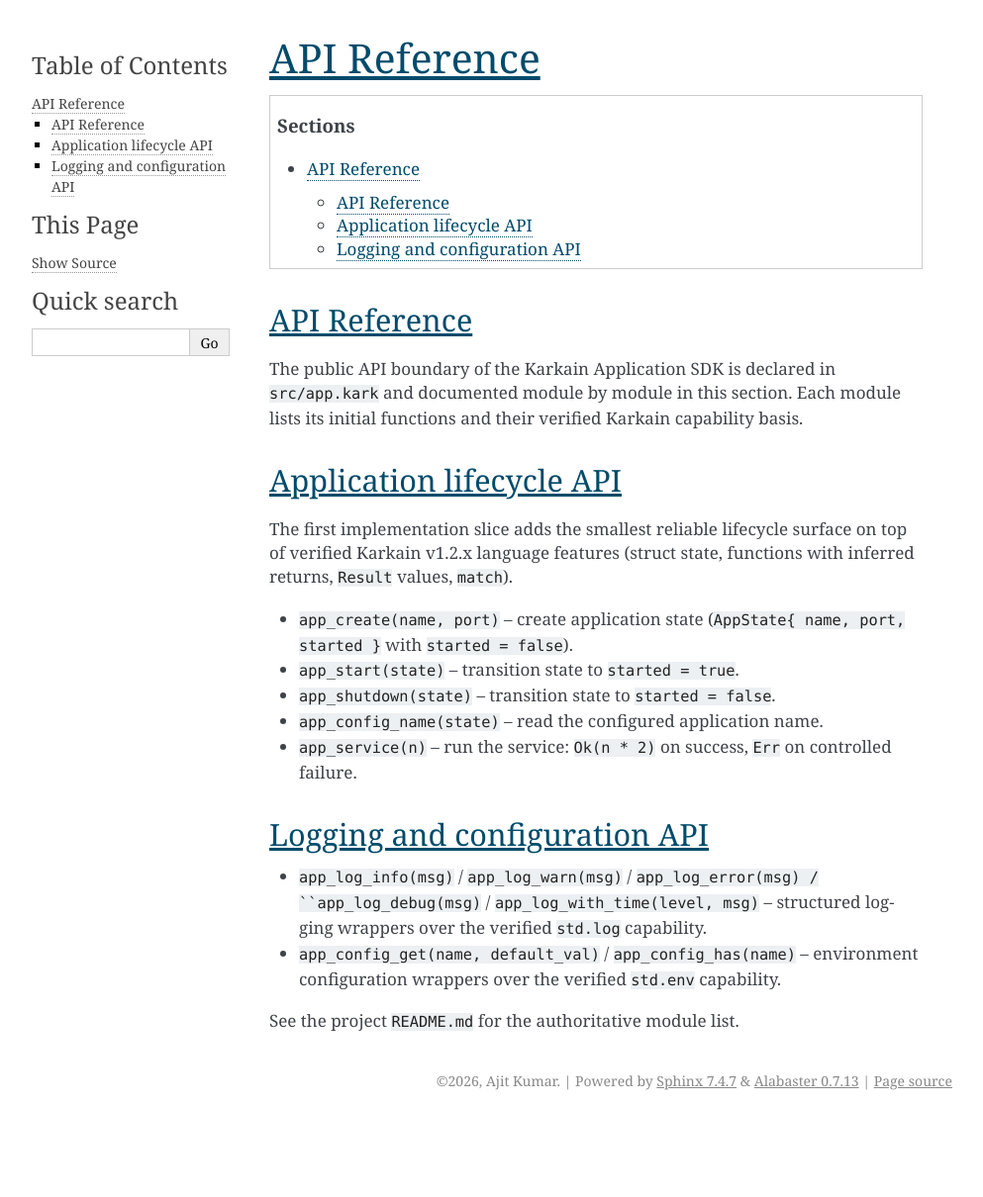
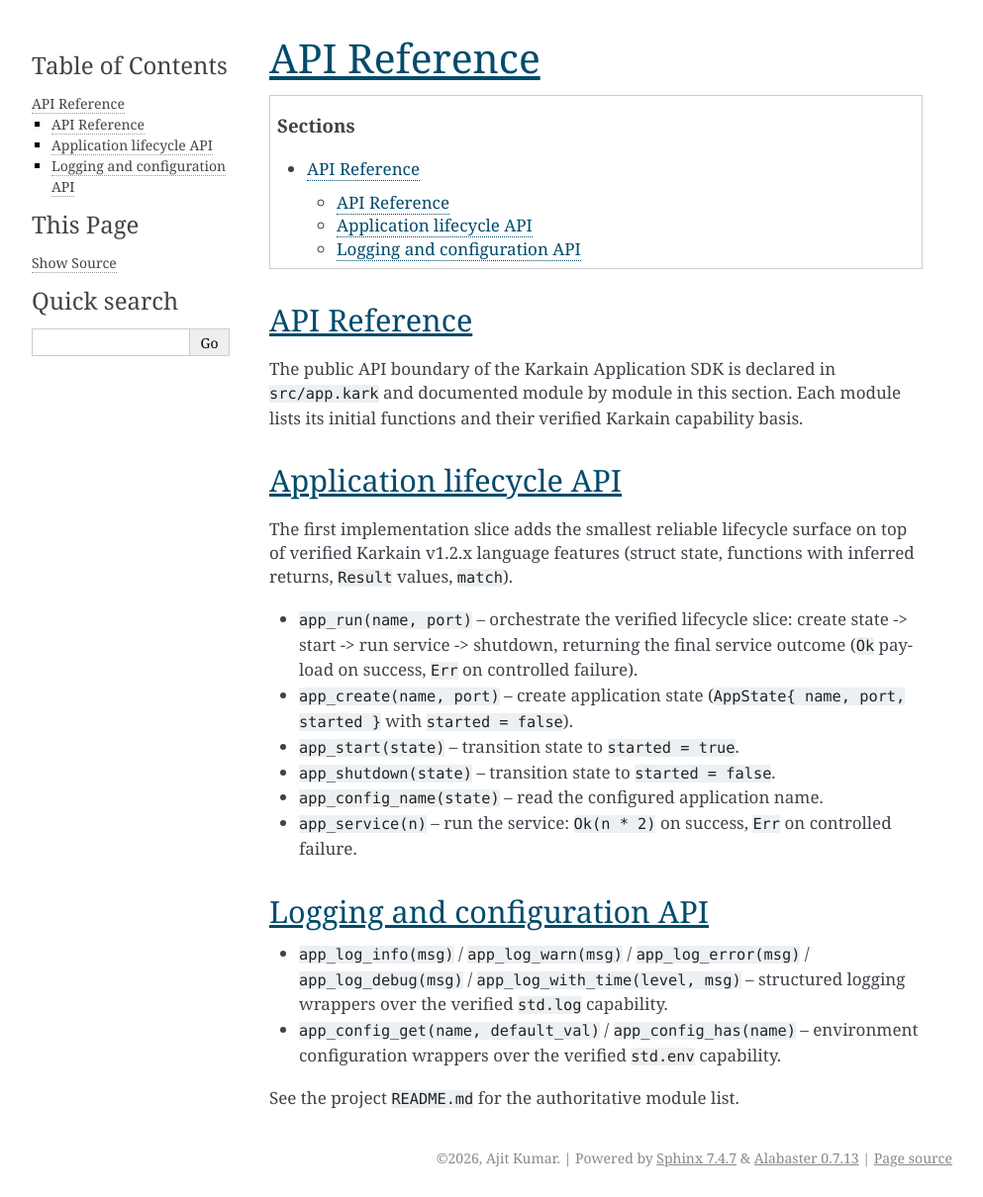
Before and after one commit to ajit-ai/Karkain-Application-SDK, a Sphinx documentation site: the page built from docs/source/api.rst, in a window 1280 px wide. Shown: the whole page at 99% size, without its empty margins (148-1141 px from the left). Built offline with Sphinx 7.4.7, drawn with Linux system fonts in a browser that asks for light colours; before the commit the page ends 1132 px from its top, so only the background shows below that.

Commit message:
feat: add Application SDK app_run orchestration

```diff
--- a/docs/source/api.rst
+++ b/docs/source/api.rst
@@ -17,6 +17,9 @@ The first implementation slice adds the smallest reliable lifecycle surface on
 top of verified Karkain v1.2.x language features (struct state, functions with
 inferred returns, ``Result`` values, ``match``).
 
+* ``app_run(name, port)`` -- orchestrate the verified lifecycle slice:
+  create state -> start -> run service -> shutdown, returning the final
+  service outcome (``Ok`` payload on success, ``Err`` on controlled failure).
 * ``app_create(name, port)`` -- create application state
   (``AppState{ name, port, started }`` with ``started = false``).
 * ``app_start(state)`` -- transition state to ``started = true``.
@@ -28,7 +31,7 @@ inferred returns, ``Result`` values, ``match``).
 Logging and configuration API
 -----------------------------
 
-* ``app_log_info(msg)`` / ``app_log_warn(msg)`` / ``app_log_error(msg) /
+* ``app_log_info(msg)`` / ``app_log_warn(msg)`` / ``app_log_error(msg)`` /
   ``app_log_debug(msg)`` / ``app_log_with_time(level, msg)`` -- structured
   logging wrappers over the verified ``std.log`` capability.
 * ``app_config_get(name, default_val)`` / ``app_config_has(name)`` -- environment
--- a/docs/source/getting-started.rst
+++ b/docs/source/getting-started.rst
@@ -4,7 +4,7 @@ Getting Started
 .. contents:: Sections
 
 Getting Started
----------------
+----------------
 
 Install the Karkain compiler (v1.2.0 or later, v1.2.x compatibility line):
 
@@ -21,6 +21,10 @@ Build and run the SDK example:
 
    karkain run examples/hello.kark
 
+The example orchestrates the application through ``app_run``: it creates
+application state, starts the application, runs the service, shuts down and
+handles the final outcome (``Ok`` / ``Err``).
+
 Run the SDK tests:
 
 .. code-block:: bash
```
Also changed, not shown: 2 other files.
